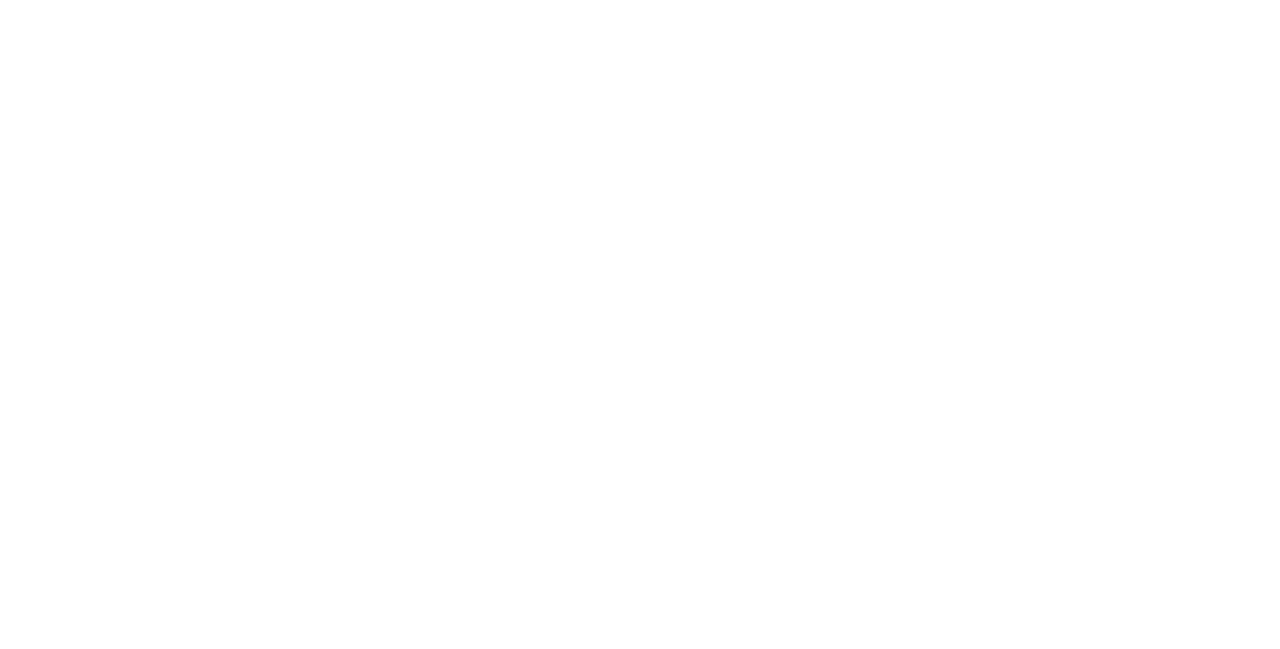
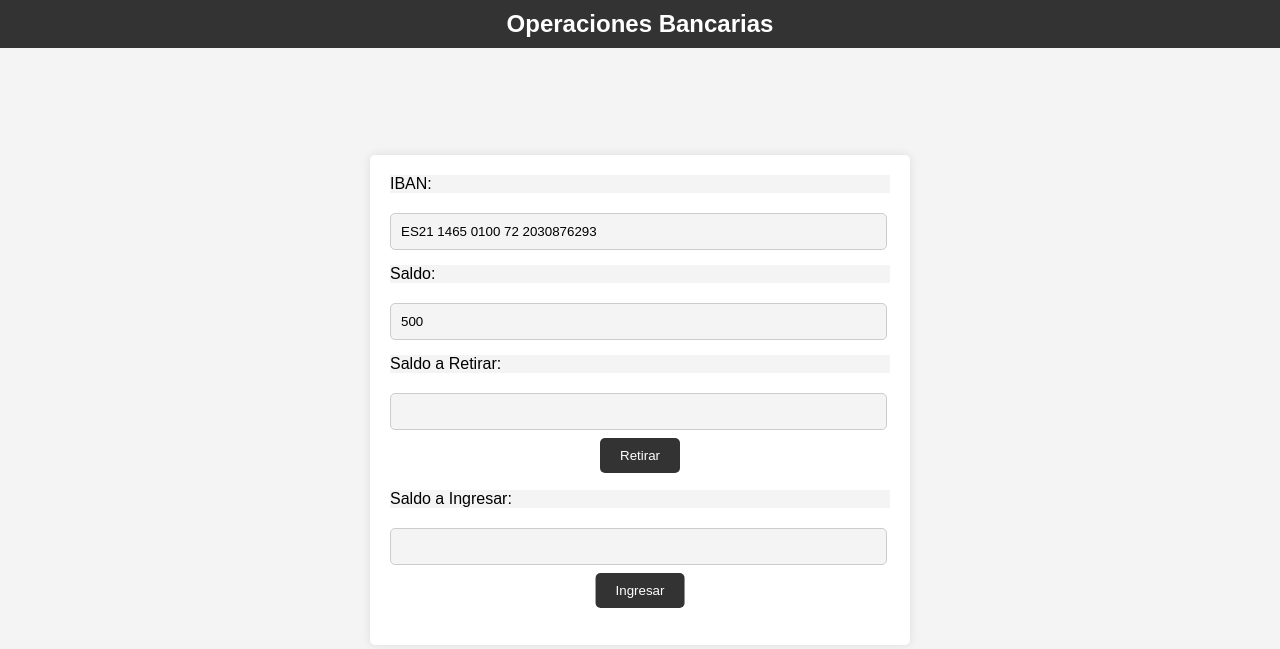
Before and after one commit to pinoxx64/BancoJS, a plain HTML site: page InfoCuenta.html in a window 1280 px wide. Drawn offline with Linux system fonts and the light colour scheme.

Commit message:
retirarDinero

```diff
--- a/InfoCuenta.html
+++ b/InfoCuenta.html
@@ -1,16 +1,46 @@
 <!DOCTYPE html>
 <html>
+
 <head>
     <title>BancoPuertollano</title>
     <link rel="stylesheet" type="text/css" href="estilos.css" />
 </head>
+
 <body>
-    <div id="menu">
+    <!DOCTYPE html>
+    <html>
 
-    </div>
+    <head>
+        <title>Formulario de Operaciones Bancarias</title>
+    </head>
+
+    <body>
+        <h2>Operaciones Bancarias</h2>
+
+        <section class="container">
+            <form action="" method="POST">
+                <label for="iban">IBAN:</label>
+                <input type="text" id="iban" name="iban"><br>
+
+                <label for="iban">Saldo:</label>
+                <input type="text" id="saldo" name="saldo"><br>
+
+                <label for="saldo_retirar">Saldo a Retirar:</label>
+                <input type="text" id="saldo-retirar" name="saldo_retirar"><br>
+                <button type="button" id="btn-retirar" name="retirar">Retirar</button><br>
+
+                <label for="saldo_ingresar">Saldo a Ingresar:</label>
+                <input type="number" id="saldo-ingresar" name="saldo_ingresar" step="0.01"><br>
+                <button type="button" id="btn-ingresar" name="ingresar">Ingresar</button><br>
+                <p id="mensaje"></p>
+            </form>
+        </section>
+        <script src="app.js"></script>
+    </body>
+
+    </html>
+
+</body>
 
 
- </body>
-
-
- </html>
+</html>
--- a/app.js
+++ b/app.js
@@ -1,6 +1,6 @@
 
 
-function cargarDatos(){
+function cargarDatos() {
     /*document.getElementById('idPersona').value = persona.id
     document.getElementById('nombre').value = persona.nombre
     document.getElementById('apellido1').value = persona.apellido1
@@ -9,6 +9,78 @@ function cargarDatos(){
     menu = document.getElementById('menu').innerHTML
 }
 
-function cargarCabecera(dest){
- document.getElementById(dest).innerHTML = '   <h1>BancoPuertollano</h1>    <ul>        <li><a href="index.html">Inicio</a></li>        <li><a href="infoCuenta.html">Informaci&#243;n Cuenta</a></li>             <li><a href="tarjetas.html">Tarjetas</a></li>    </ul>'
+function cargarCabecera(dest) {
+    document.getElementById(dest).innerHTML = '   <h1>BancoPuertollano</h1>    <ul>        <li><a href="index.html">Inicio</a></li>        <li><a href="infoCuenta.html">Informaci&#243;n Cuenta</a></li>             <li><a href="tarjetas.html">Tarjetas</a></li>    </ul>'
 }
+
+
+
+document.addEventListener("DOMContentLoaded", function () {
+    class Cuenta {
+        constructor(iban, saldo) {
+            this.iban = iban
+            this.saldo = saldo
+        }
+
+        ingresar(cantidad) {
+            var haySuficiente=true
+
+            if(cantidad>0){
+                this.saldo -=cantidad
+                haySuficiente=true
+            }else{
+                haySuficiente=false
+            }
+
+            return haySuficiente
+        }
+
+        retirar(cantidad){
+            var haySuficiente=true
+            if(cantidad<this.saldo && cantidad>0){
+                this.saldo-=cantidad
+                haySuficiente=true
+            }else{
+                haySuficiente=false
+            }
+
+            return haySuficiente
+        }
+    }
+
+
+    var cuenta = new Cuenta("ES21 1465 0100 72 2030876293", 500)
+
+
+    var ibanInput = document.getElementById("iban")
+    var saldoInput = document.getElementById("saldo")
+    var btnRetirar= document.getElementById("btn-retirar")
+    var btnIngresar = document.getElementById("btn-ingresar")
+    var mensaje = document.getElementById("mensaje")
+
+
+    ibanInput.value = cuenta.iban
+    ibanInput.readOnly = true
+
+    saldoInput.value = cuenta.saldo
+    saldoInput.readOnly = true
+
+
+    btnRetirar.addEventListener("click",retirarSaldo)
+
+    function retirarSaldo(){
+        var saldoRetirar = document.getElementById("saldo-retirar")
+        var cantidad=parseFloat(saldoRetirar.value)
+        var esNumero=/\d/
+
+        if(cuenta.retirar(cantidad) && esNumero.test(cantidad)){
+            saldoInput.value=cuenta.saldo
+            mensaje.textContent="Dinero retirado correctamente: "+cantidad
+
+        }else{
+            console.log("Algo va mal")
+        }
+
+    }
+
+})
--- a/estilos.css
+++ b/estilos.css
@@ -1,10 +1,93 @@
 #menu li {
-    display:inline;
-    padding-left:3px;
-    padding-right:3px;
+    display: inline;
+    padding-left: 3px;
+    padding-right: 3px;
 }
+
 #menu {
-    font-family:Arial;
-    font-weight:bold;
-    font-size:13px;
+    font-family: Arial;
+    font-weight: bold;
+    font-size: 13px;
 }
+
+
+/* Estilo para el cuerpo de la página */
+* {
+    font-family: Arial, sans-serif;
+    margin: 0;
+    padding: 0;
+    background-color: #f4f4f4;
+}
+
+body{
+    height: 100vh;
+}
+
+
+/* Estilo para el contenedor del formulario */
+h2 {
+    text-align: center;
+    background-color: #333;
+    color: #fff;
+    padding: 10px;
+}
+
+.container{
+    display: flex;
+    position: absolute;
+    top: 50%;
+    left: 50%;
+    transform: translate(-50%, -50%);
+}
+
+form {
+    width: 500px;
+    padding: 20px;
+    background: #fff;
+    border-radius: 5px;
+    box-shadow: 0 0 10px rgba(0, 0, 0, 0.1);
+}
+
+/* Estilo para etiquetas y campos de entrada */
+label {
+    display: block;
+    margin-bottom: 20px;
+}
+
+input[type="text"],
+input[type="number"] {
+    width: 95%;
+    padding: 10px;
+    margin-bottom: 15px;
+    border: 1px solid #ccc;
+    border-radius: 5px;
+}
+
+/* Estilo para botones */
+button {
+    background-color: #333;
+    color: #fff;
+    padding: 10px 20px;
+    border: none;
+    border-radius: 5px;
+    cursor: pointer;
+    margin-bottom: 10px;
+    position: relative;
+    left: 50%;
+    transform: translate(-50%, -20%);
+}
+
+button:hover {
+    background-color: #555;
+}
+
+/* Estilo para espaciado */
+br {
+    clear: both;
+}
+
+/* Estilo para mensajes de error (opcional) */
+.error {
+    color: #f00;
+    margin-top: 5px;
+}
```
